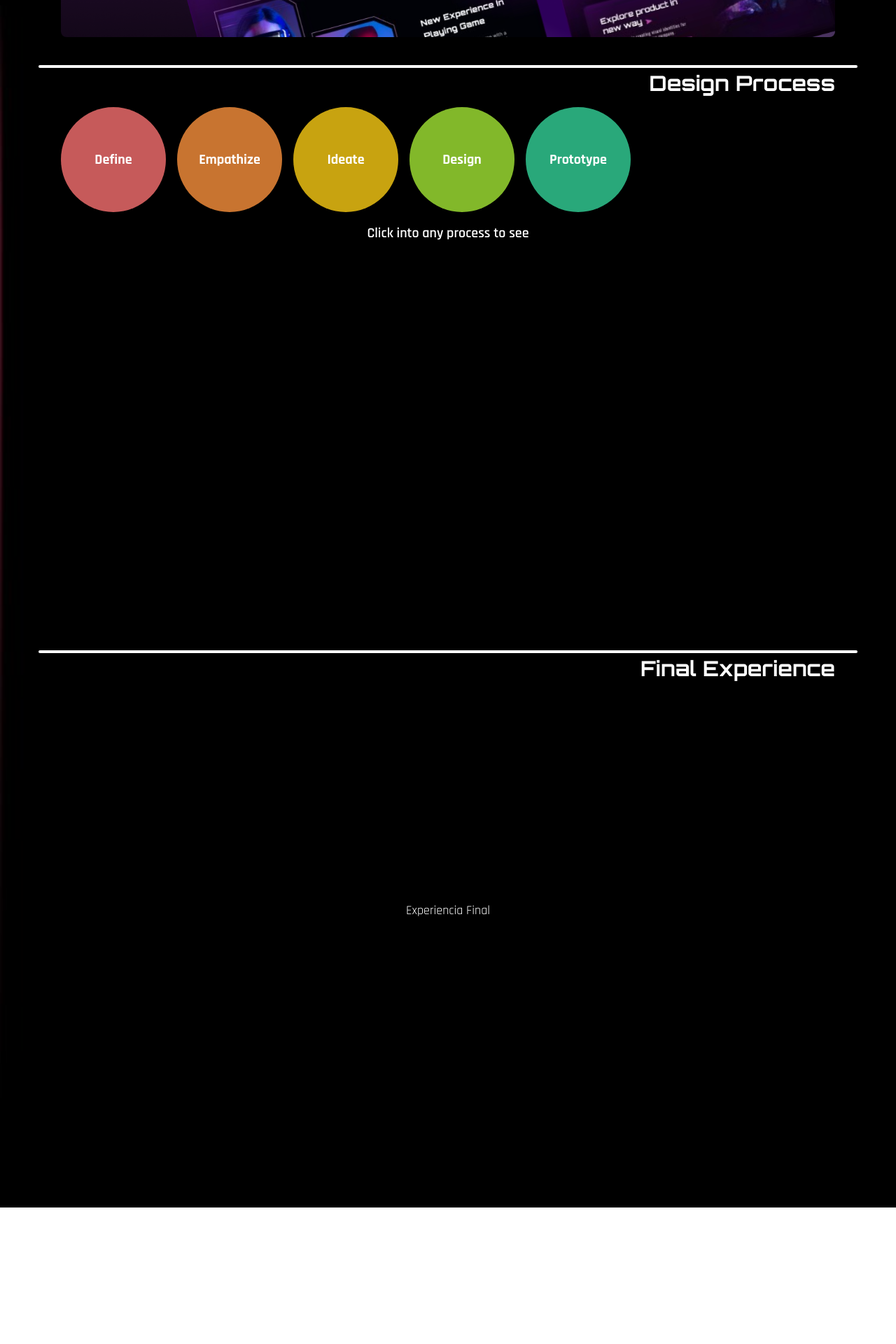
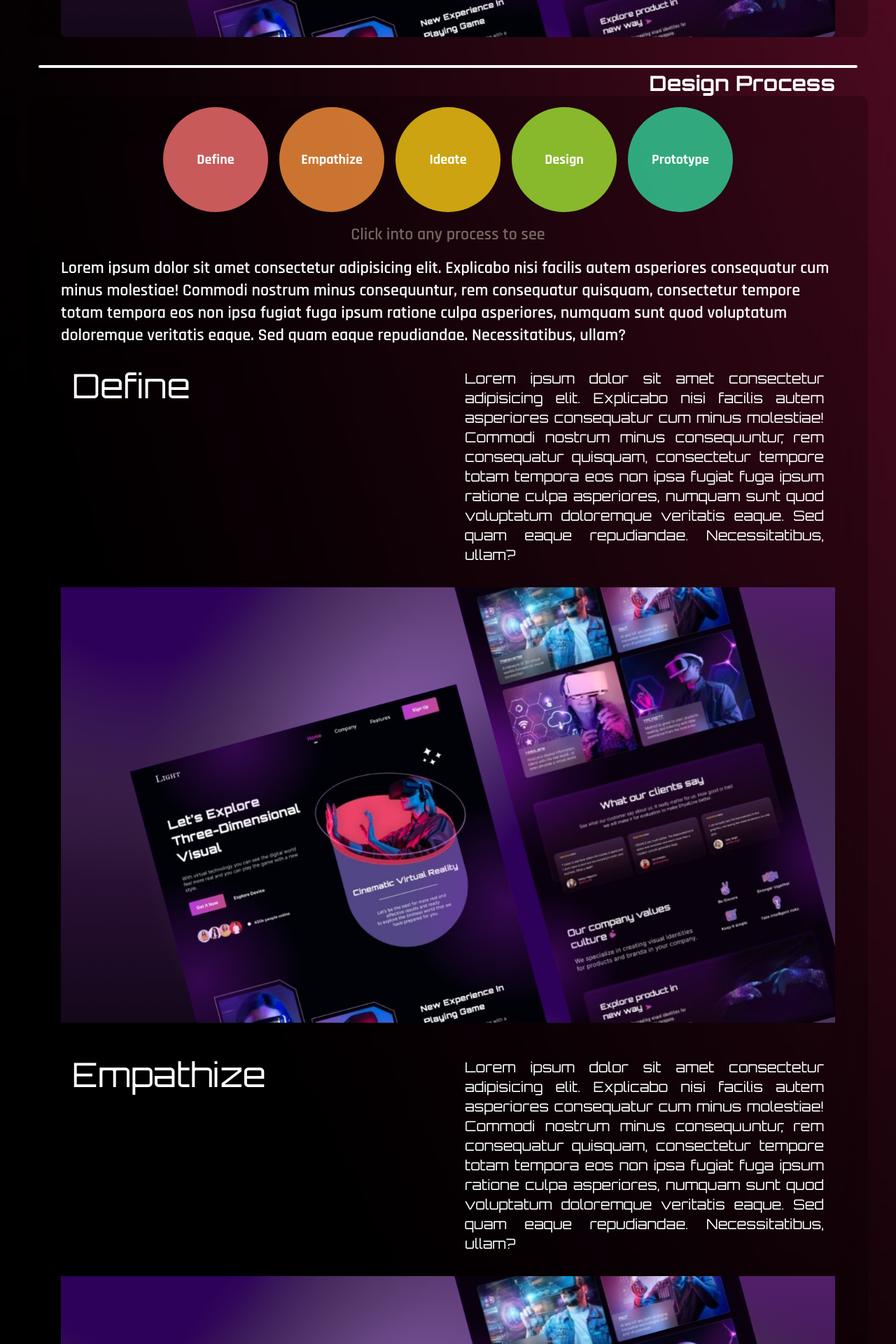
Before and after one commit to German44/Portfolio-React, a React (Vite) app: page /CaseStudy in a window 1280 px wide. Shown: the part 6360-8280 px from the top of the page at 70% size. Before the commit the page ends 8085 px from the top, so only its background shows below. Built offline with nearby package versions, Linux system fonts and the light colour scheme; a web font is replaced by a local one.

Commit message:
finish desing process

```diff
--- a/src/components/designProcess/DesignProcess.jsx
+++ b/src/components/designProcess/DesignProcess.jsx
@@ -1,5 +1,40 @@
 import DividerTag from "../dividerTag/DividerTag";
-import { Link as LinkScroll } from "react-scroll/modules";
+import Process from "./Process";
+import Sphere from "./Sphere";
+/* import { Link as LinkScroll } from "react-scroll/modules"; */
+
+const sphereData = [
+  {
+    id: 1,
+    title: "Define",
+    color: "bg-red-400/80",
+    hover: "bg-red-400",
+  },
+  {
+    id: 2,
+    title: "Empathize",
+    color: "bg-orange-400/80",
+    hover: "bg-orange-400",
+  },
+  {
+    id: 3,
+    title: "Ideate",
+    color: "bg-yellow-400/80",
+    hover: "bg-yellow-400",
+  },
+  {
+    id: 4,
+    title: "Design",
+    color: "bg-lime-400/80",
+    hover: "bg-lime-400",
+  },
+  {
+    id: 5,
+    title: "Prototype",
+    color: "bg-emerald-400/80",
+    hover: "bg-emerald-400",
+  },
+];
 
 const DesignProcess = () => {
   return (
@@ -10,54 +45,88 @@ const DesignProcess = () => {
       >
         <DividerTag tag="Design Process" />
         <div className="container mx-auto min-h-[82vh] bg-black/20 backdrop-blur-2xl rounded-xl flex items-center">
-          <div className="w-full min-h-[82vh] flex flex-col justify-start items-start">
-            <div className="mt-4 px-8 w-full h-[150px] flex gap-4 ">
-              <LinkScroll
-                to="Define"
-                smooth={true}
-                spy={true}
-                className="font-bold text-xl  cursor-pointer w-[150px] h-[150px] flex items-center justify-center bg-red-400/80 hover:bg-red-400 rounded-full "
-              >
-                Define
-              </LinkScroll>
-              <LinkScroll
-                to="Empathize"
-                smooth={true}
-                spy={true}
-                className="font-bold text-xl  cursor-pointer w-[150px] h-[150px] flex items-center justify-center bg-orange-400/80 hover:bg-orange-400 rounded-full "
-              >
-                Empathize
-              </LinkScroll>
-              <LinkScroll
-                to="Ideate"
-                smooth={true}
-                spy={true}
-                className="font-bold text-xl  cursor-pointer w-[150px] h-[150px] flex items-center justify-center bg-yellow-400/80 hover:bg-yellow-400 rounded-full "
-              >
-                Ideate
-              </LinkScroll>
-              <LinkScroll
-                to="Design"
-                smooth={true}
-                spy={true}
-                className="font-bold text-xl   cursor-pointer w-[150px] h-[150px] flex items-center justify-center bg-lime-400/80 hover:bg-lime-400 rounded-full "
-              >
-                Design
-              </LinkScroll>
-              <LinkScroll
-                to="Prototype"
-                smooth={true}
-                spy={true}
-                className="font-bold text-xl cursor-pointer w-[150px] h-[150px] flex items-center justify-center bg-emerald-400/80 hover:bg-emerald-400 rounded-full "
-              >
-                Prototype
-              </LinkScroll>
+          <div className="w-full min-h-[82vh] flex flex-col justify-start items-start ">
+            <div className="mt-4 px-8 w-full h-[80px] sm:h-[150px] flex justify-center items-center gap-1 sm:gap-4 ">
+              {sphereData.map((sphere) => (
+                <Sphere
+                  key={sphere.id}
+                  color={sphere.color}
+                  title={sphere.title}
+                  hover={sphere.hover}
+                />
+              ))}
             </div>
             <div className="w-full flex justify-center items-center">
-              <h3 className="text-xl font-semibold px-8 mt-4">
+              <h3 className="sm:text-2xl text-lg font-semibold text-yellow-50/40 px-8 mt-4 ">
                 Click into any process to see
               </h3>
             </div>
+            <div className="w-full flex justify-center items-center">
+              <p className="sm:text-2xl text-lg font-semibold  px-8 mt-4 ">
+                Lorem ipsum dolor sit amet consectetur adipisicing elit.
+                Explicabo nisi facilis autem asperiores consequatur cum minus
+                molestiae! Commodi nostrum minus consequuntur, rem consequatur
+                quisquam, consectetur tempore totam tempora eos non ipsa fugiat
+                fuga ipsum ratione culpa asperiores, numquam sunt quod
+                voluptatum doloremque veritatis eaque. Sed quam eaque
+                repudiandae. Necessitatibus, ullam?
+              </p>
+            </div>
+            <Process
+              title="Define"
+              content=" Lorem ipsum dolor sit amet consectetur adipisicing elit.
+                Explicabo nisi facilis autem asperiores consequatur cum minus
+                molestiae! Commodi nostrum minus consequuntur, rem consequatur
+                quisquam, consectetur tempore totam tempora eos non ipsa fugiat
+                fuga ipsum ratione culpa asperiores, numquam sunt quod
+                voluptatum doloremque veritatis eaque. Sed quam eaque
+                repudiandae. Necessitatibus, ullam?"
+              image="/public/pictures/portfolio-img2.png"
+            />
+            <Process
+              title="Empathize"
+              content=" Lorem ipsum dolor sit amet consectetur adipisicing elit.
+                Explicabo nisi facilis autem asperiores consequatur cum minus
+                molestiae! Commodi nostrum minus consequuntur, rem consequatur
+                quisquam, consectetur tempore totam tempora eos non ipsa fugiat
+                fuga ipsum ratione culpa asperiores, numquam sunt quod
+                voluptatum doloremque veritatis eaque. Sed quam eaque
+                repudiandae. Necessitatibus, ullam?"
+              image="/public/pictures/portfolio-img2.png"
+            />
+            <Process
+              title="Ideate"
+              content=" Lorem ipsum dolor sit amet consectetur adipisicing elit.
+                Explicabo nisi facilis autem asperiores consequatur cum minus
+                molestiae! Commodi nostrum minus consequuntur, rem consequatur
+                quisquam, consectetur tempore totam tempora eos non ipsa fugiat
+                fuga ipsum ratione culpa asperiores, numquam sunt quod
+                voluptatum doloremque veritatis eaque. Sed quam eaque
+                repudiandae. Necessitatibus, ullam?"
+              image="/public/pictures/portfolio-img2.png"
+            />
+            <Process
+              title="Design"
+              content=" Lorem ipsum dolor sit amet consectetur adipisicing elit.
+                Explicabo nisi facilis autem asperiores consequatur cum minus
+                molestiae! Commodi nostrum minus consequuntur, rem consequatur
+                quisquam, consectetur tempore totam tempora eos non ipsa fugiat
+                fuga ipsum ratione culpa asperiores, numquam sunt quod
+                voluptatum doloremque veritatis eaque. Sed quam eaque
+                repudiandae. Necessitatibus, ullam?"
+              image="/public/pictures/portfolio-img2.png"
+            />
+            <Process
+              title="Prototype"
+              content=" Lorem ipsum dolor sit amet consectetur adipisicing elit.
+                Explicabo nisi facilis autem asperiores consequatur cum minus
+                molestiae! Commodi nostrum minus consequuntur, rem consequatur
+                quisquam, consectetur tempore totam tempora eos non ipsa fugiat
+                fuga ipsum ratione culpa asperiores, numquam sunt quod
+                voluptatum doloremque veritatis eaque. Sed quam eaque
+                repudiandae. Necessitatibus, ullam?"
+              image="/public/pictures/portfolio-img2.png"
+            />
           </div>
         </div>
       </section>
--- /dev/null
+++ b/src/components/designProcess/Process.jsx
@@ -0,0 +1,17 @@
+const Process = ({ title, content, image }) => {
+  return (
+    <div className="w-full h-full px-8 mt-4 grid grid-cols-2 grid-rows-4 sm:grid-cols-4 sm:grid-rows-6 gap-4 ">
+      <div className="sm:col-span-2 col-span-2 ">
+        <h2 className="text-white font-primary text-5xl m-4" id={title}>{title}</h2>
+      </div>
+      <div className="col-span-2 row-span-2 row-start-2 sm:col-span-2 sm:row-span-2 sm:col-start-3 ">
+        <p className="text-white font-primary text-xl text-justify m-4">{content}</p>
+      </div>
+      <div className="col-span-2 row-span-1 row-start-4 sm:col-span-4 sm:row-span-4 sm:row-start-3 ">
+        <img src={image} alt={title} />
+      </div>
+    </div>
+  );
+};
+
+export default Process;
--- /dev/null
+++ b/src/components/designProcess/Sphere.jsx
@@ -0,0 +1,18 @@
+import { Link as LinkScroll } from "react-scroll/modules";
+
+const Sphere = ({ title, color, hover }) => {
+  return (
+    <div>
+      <LinkScroll
+        to={title}
+        smooth={true}
+        spy={true}
+        className={`font-bold text-[10px] sm:text-xl cursor-pointer sm:w-[150px] sm:h-[150px] w-[50px] h-[50px] flex items-center justify-center ${color} hover:${hover}  rounded-full`}
+      >
+        {title}
+      </LinkScroll>
+    </div>
+  );
+};
+
+export default Sphere;
```
